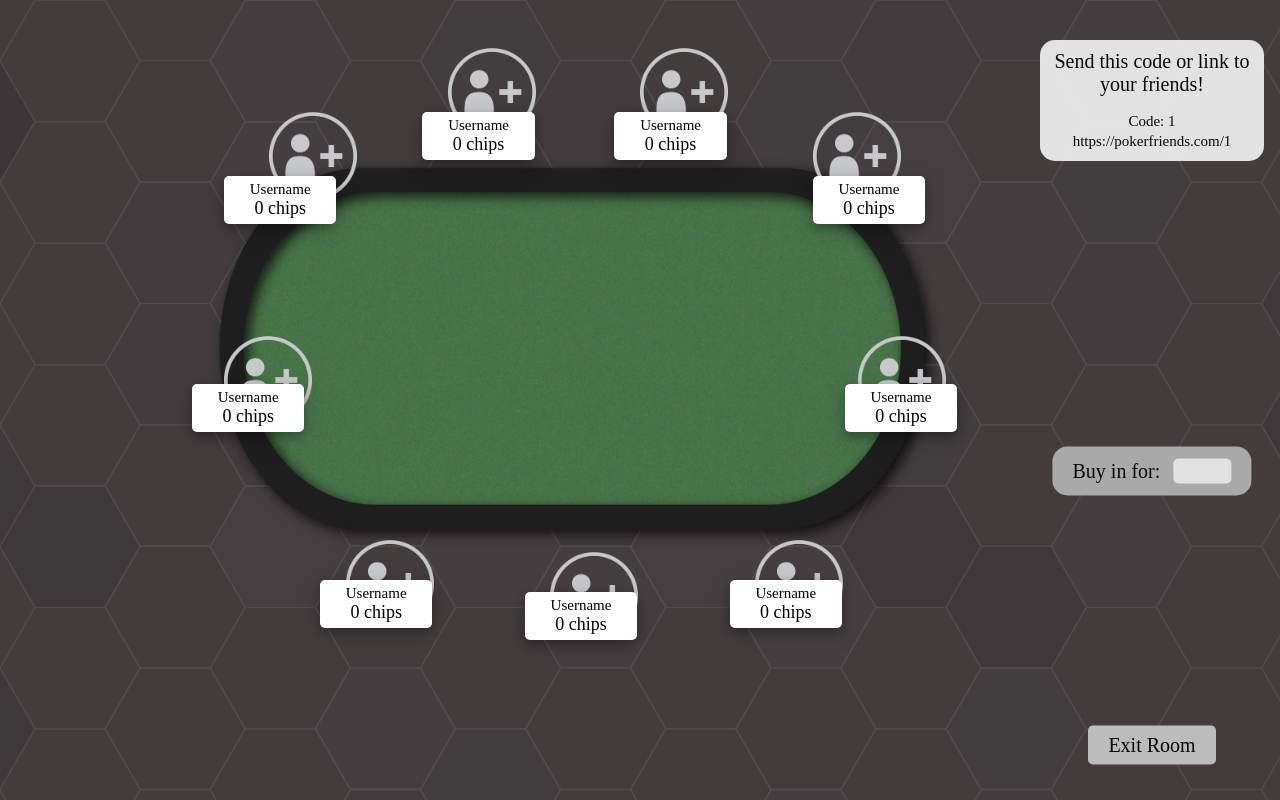
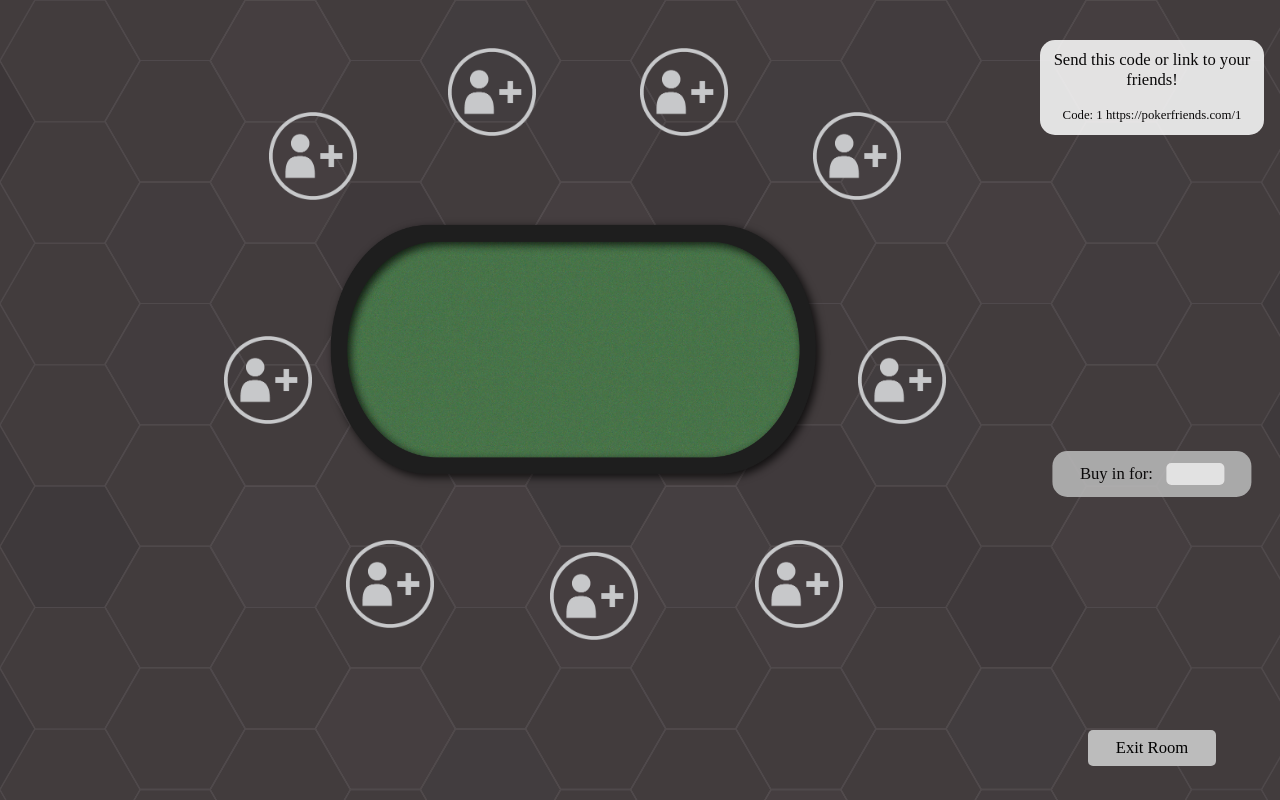
Before and after one commit to davidinholee/poker-friends, a Flask app: page /1 in a window 1280 px wide. Run offline with Flask 2, Linux system fonts and the light colour scheme; some libraries are stand-ins or nearby versions; some web fonts are replaced.

Commit message:
Basically all formatting for the entire app done

```diff
--- a/resources/static/css/game.css
+++ b/resources/static/css/game.css
@@ -4,8 +4,8 @@
     width: 100%;
 }
 #board {
-    max-width: 60%;
-    max-height: 50vh;
+    max-width: 40vw;
+    max-height: 30vw;
     position: absolute;
     top:0;
     left:0;
@@ -30,7 +30,7 @@
     background-color: white;
     padding: 15px;
     text-decoration: none;
-    font-size: 25px;
+    font-size: 1.6vw;
     font-family: Amaranth, serif;
     border-radius: 15px;
     margin-right: 20px;
@@ -90,66 +90,91 @@
     top:14%;
     left:21%;
 }
-.user {
+.card-holder {
     width: 8%;
-    height: fit-content;
+    height: 17%;
     position: absolute;
     margin: auto;
-
-    border-radius: 5px;
+    visibility: hidden;
+}
+.carda {
+    position: absolute;
+    margin: auto;
+    width: 50%;
+    height: 90%;
+    background: url('../img/cards/cards-2h-lr.png') no-repeat;
+    background-size: contain;
+    left: 0.3vw;
+}
+.cardb {
+    position: absolute;
+    margin: auto;
+    width: 50%;
+    height: 90%;
+    background: url('../img/cards/cards-2h-lr.png') no-repeat;
+    background-size: contain;
+    left: 4.3vw;
+}
+.user {
+    position: absolute;
+    margin: auto;
+    width: 100%;
+    height: fit-content;
+    top: 4.9vw;
+    border-radius: 10px;
     background: white;
     opacity: 100%;
     padding: 5px;
-    box-shadow: 0 4px 8px 0 rgba(0, 0, 0, 0.2), 0 6px 20px 0 rgba(0, 0, 0, 0.19);
+    box-shadow: 0 4px 8px 0 rgba(0, 0, 0, 0.8), 0 6px 20px 0 rgba(0, 0, 0, 0.8);
 }
 .name {
     margin-top: 0;
     text-align: center;
-    font-size: 15px;
+    font-size: 1vw;
     font-family: Amaranth, serif;
     margin-bottom: 0;
 }
 .chips {
     margin-top: 0;
     text-align: center;
-    font-size: 18px;
+    font-size: 1.2vw;
     font-family: Amaranth, serif;
     margin-bottom: 0;
 }
-#user1 {
-    top:14%;
+#card1 {
+    top:4%;
     left:33%;
 }
-#user2 {
-    top:14%;
+#card2 {
+    top:4%;
     left:48%;
 }
-#user3 {
-    top:22%;
+#card3 {
+    top:12%;
     left:63.5%;
 }
-#user4 {
-    top:48%;
+#card4 {
+    top:38%;
     left:66%;
 }
-#user5 {
-    top:72.5%;
+#card5 {
+    top:62.5%;
     left:57%;
 }
-#user6 {
-    top:74%;
+#card6 {
+    top:64%;
     left:41%;
 }
-#user7 {
-    top:72.5%;
+#card7 {
+    top:62.5%;
     left:25%;
 }
-#user8 {
-    top:48%;
+#card8 {
+    top:38%;
     left:15%;
 }
-#user9 {
-    top:22%;
+#card9 {
+    top:12%;
     left:17.5%;
 }
 
@@ -259,7 +284,7 @@
     color: black;
     padding: 10px;
     text-decoration: none;
-    font-size: 20px;
+    font-size: 1.3vw;
     width: 12%;
     font-family: Amaranth, serif;
     border-radius: 15px;
@@ -276,7 +301,7 @@
     color: black;
     padding: 3px 3px 5px;
     text-decoration: none;
-    font-size: 14px;
+    font-size: 1vw;
     font-family: Amaranth, serif;
     border-radius: 15px;
     margin-right: 0;
@@ -298,7 +323,7 @@
     color: black;
     padding: 3px 3px 5px;
     text-decoration: none;
-    font-size: 14px;
+    font-size: 1vw;
     font-family: Amaranth, serif;
     border-radius: 15px;
     margin-right: 1.5%;
@@ -331,7 +356,7 @@
     color: black;
     padding: 8px;
     text-decoration: none;
-    font-size: 15px;
+    font-size: 1vw;
     font-family: Amaranth, serif;
     border-radius: 15px;
     margin-right: 20px;
@@ -354,7 +379,7 @@
     color: black;
     padding: 6px;
     text-decoration: none;
-    font-size: 14px;
+    font-size: 1vw;
     font-family: Amaranth, serif;
     border-radius: 15px;
     margin-right: 15px;
@@ -434,14 +459,14 @@
     margin-top: 0;
     text-align: center;
     font-family: Amaranth, serif;
-    font-size: 20px;
+    font-size: 1.3vw;
     margin-bottom: 15px;
 }
 #join-body {
     text-align: center;
     font-family: Amaranth, serif;
     line-height: 20px;
-    font-size: 15px;
+    font-size: 1vw;
     margin-bottom: 0;
 }
 #exit-room {
@@ -462,7 +487,7 @@
     background-color: #BCBCBC;
     padding: 8px;
     text-decoration: none;
-    font-size: 20px;
+    font-size: 1.3vw;
     font-family: Amaranth, serif;
     border-radius: 5px;
     margin-right: 20px;
@@ -488,7 +513,7 @@
     background-color: #BCBCBC;
     padding: 8px;
     text-decoration: none;
-    font-size: 20px;
+    font-size: 1.3vw;
     font-family: Amaranth, serif;
     border-radius: 15px;
     margin-right: 20px;
@@ -505,7 +530,7 @@
     text-align: center;
     -ms-transform: translate(-50%, -50%);
     transform: translate(-50%, -50%);
-    font-size: 15px;
+    font-size: 1vw;
     font-family: Amaranth, serif;
     color: #868686;
     visibility: hidden;
@@ -528,7 +553,7 @@
     background-color: #BCBCBC;
     padding: 8px;
     text-decoration: none;
-    font-size: 20px;
+    font-size: 1.3vw;
     font-family: Amaranth, serif;
     border-radius: 15px;
     margin-right: 20px;
@@ -552,7 +577,7 @@
     padding: 10px;
 }
 #buy-in-label {
-    font-size: 20px;
+    font-size: 1.3vw;
     font-family: Amaranth, serif;
     width:40%;
     opacity: 100%;
@@ -561,7 +586,7 @@
 .game-form {
     margin-bottom: 2px;
     margin-top: 2px;
-    font-size: 20px;
+    font-size: 1.3vw;
     font-family: Amaranth, serif;
     width: 30%;
     background-color: white;
```
Also changed, not shown: resources/static/css/login.css (+6 -6 lines), resources/templates/game.html (+37 -0 lines).
